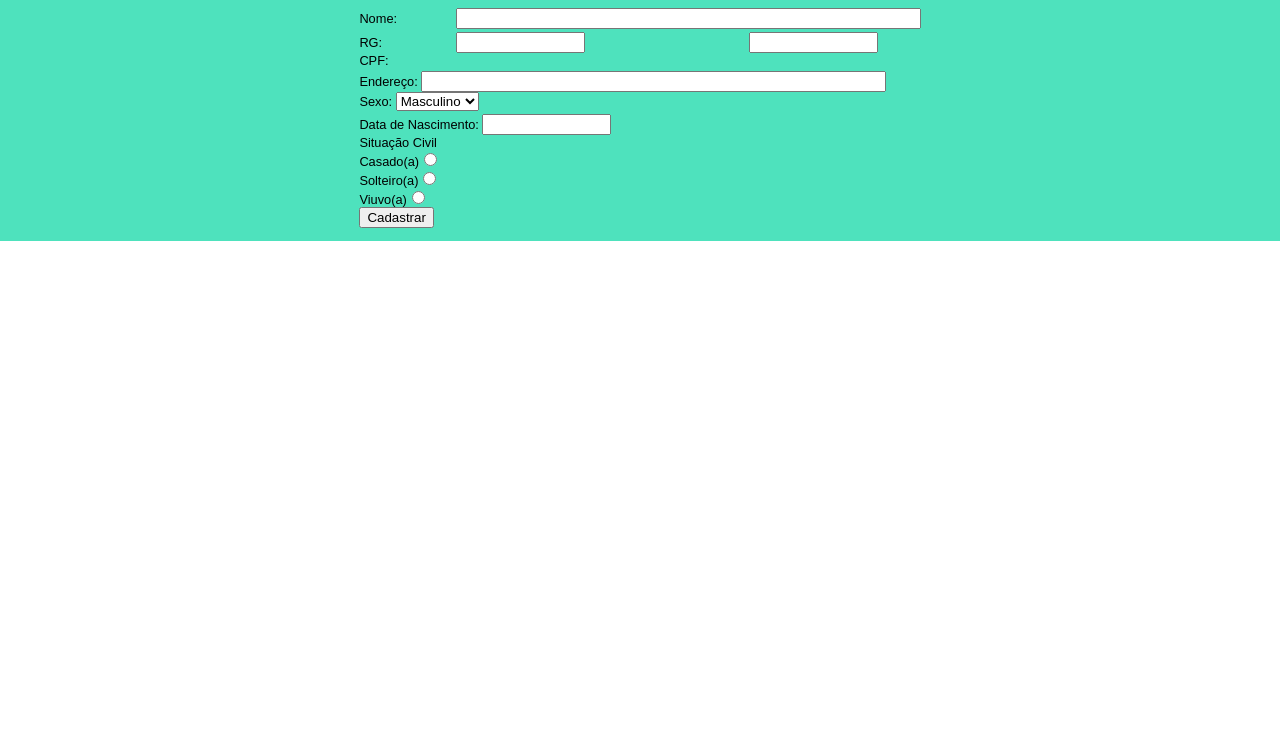
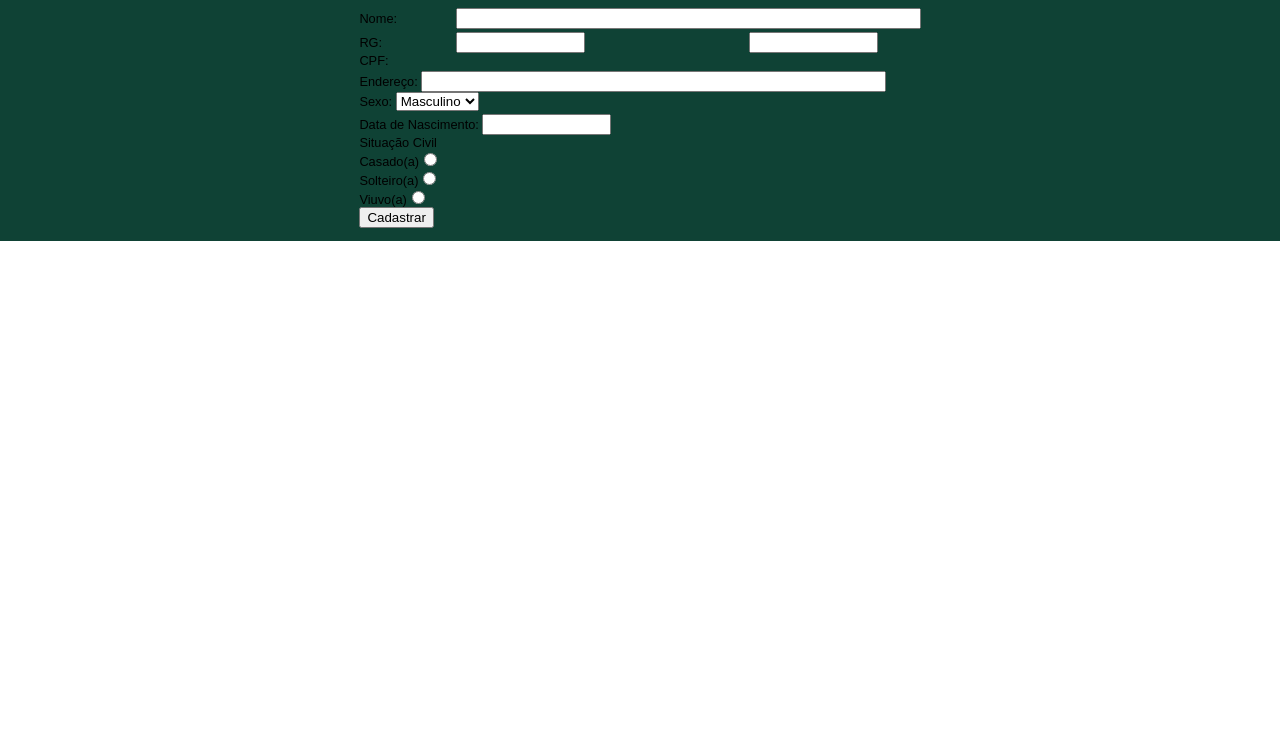
Before and after one commit to AmadeuAnjos/formulario, a plain HTML site: page ficha_cadastral/index.html in a window 1280 px wide. Shown: the part 49-800 px from the top of the page. Drawn offline with Linux system fonts and the light colour scheme.

Commit message:
segunda versao 2.0

```diff
--- a/ficha_cadastral/style.css
+++ b/ficha_cadastral/style.css
@@ -30,7 +30,7 @@ body {
     font-size: 0.8em;
     justify-content: center;
     align-items: center;
-    background-color: rgb(78, 226, 189);
+    background-color: rgb(15, 66, 53);
 }
 
 input[type=text] {
```
